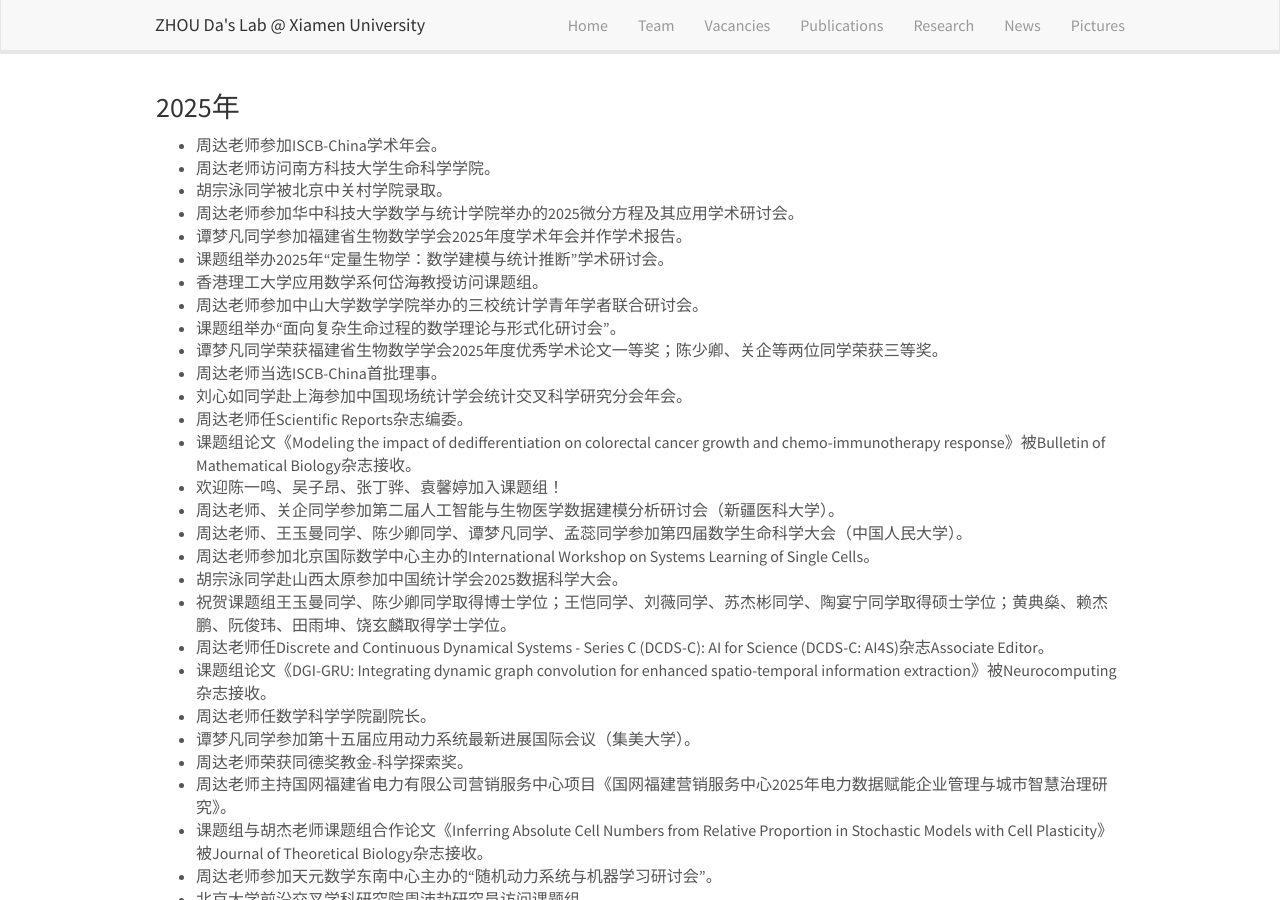
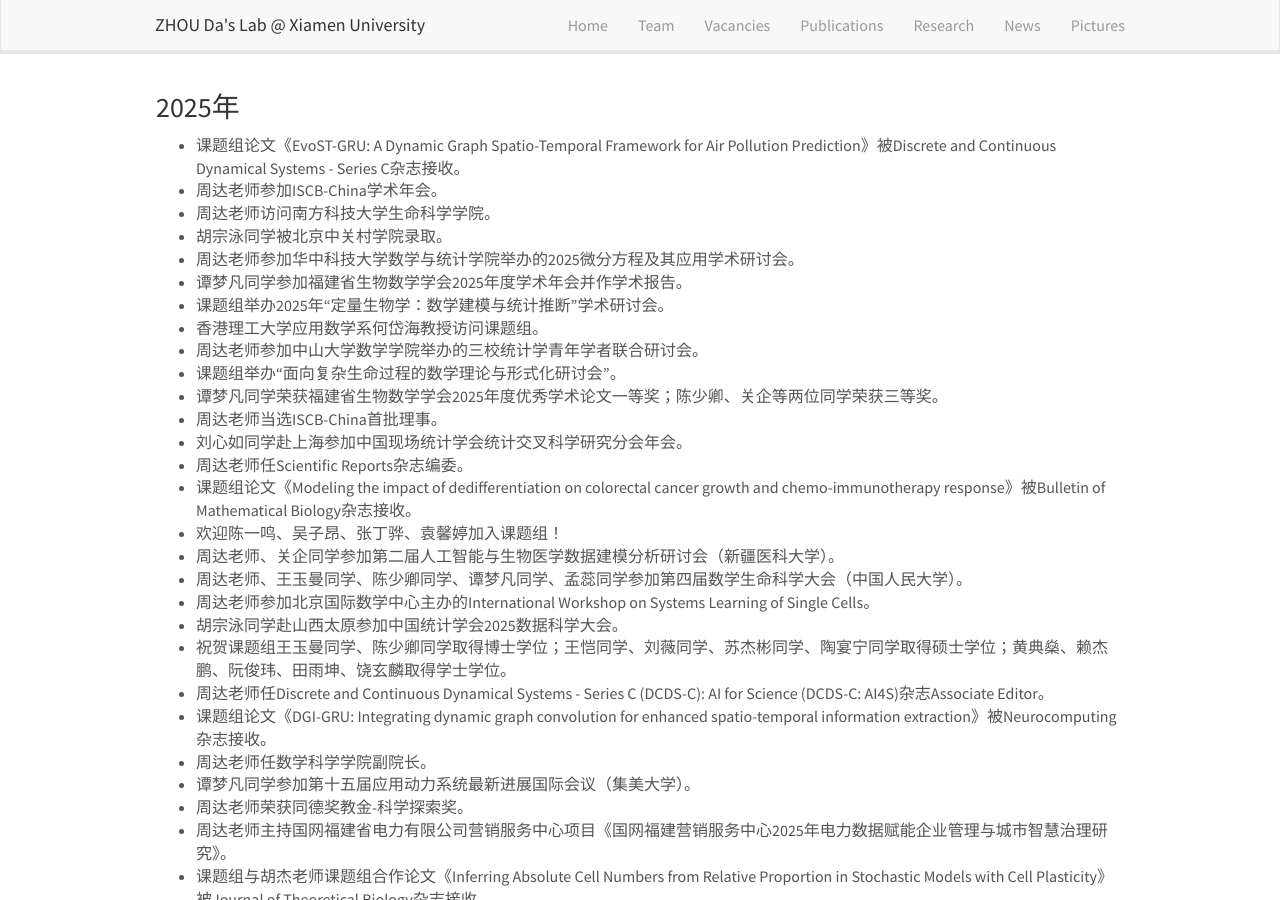
Before and after one commit to ZhouDaLab/zhoudalab.github.io, a Jekyll site: the page built from _pages/news.md, in a window 1280 px wide and 900 px high. Built offline with Jekyll 4.4.1, drawn with Linux system fonts in a browser that asks for light colours; nearby versions of some CDN libraries.

Commit message:
Update news.md

```diff
--- a/_pages/news.md
+++ b/_pages/news.md
@@ -8,6 +8,7 @@ permalink: /news/
 
 ### 2025年
 
+- 课题组论文《EvoST-GRU: A Dynamic Graph Spatio-Temporal Framework for Air Pollution Prediction》被Discrete and Continuous Dynamical Systems - Series C杂志接收。
 - 周达老师参加ISCB-China学术年会。
 - 周达老师访问南方科技大学生命科学学院。
 - 胡宗泳同学被北京中关村学院录取。
```
